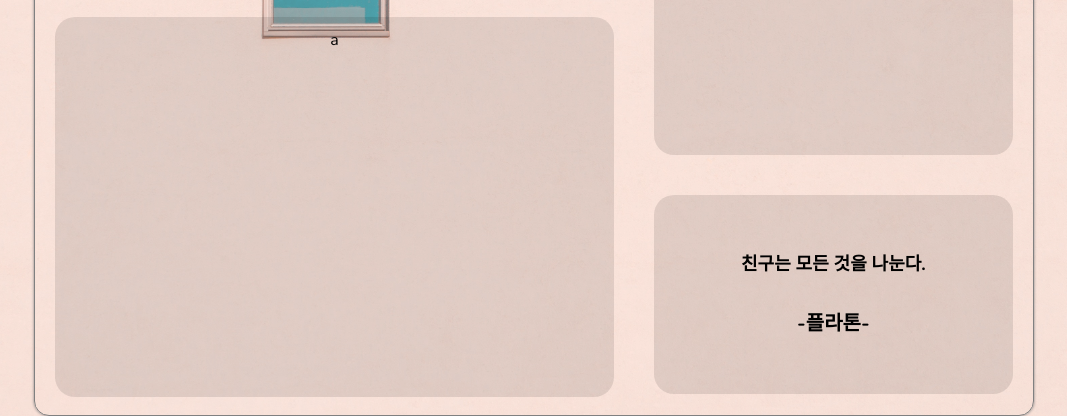
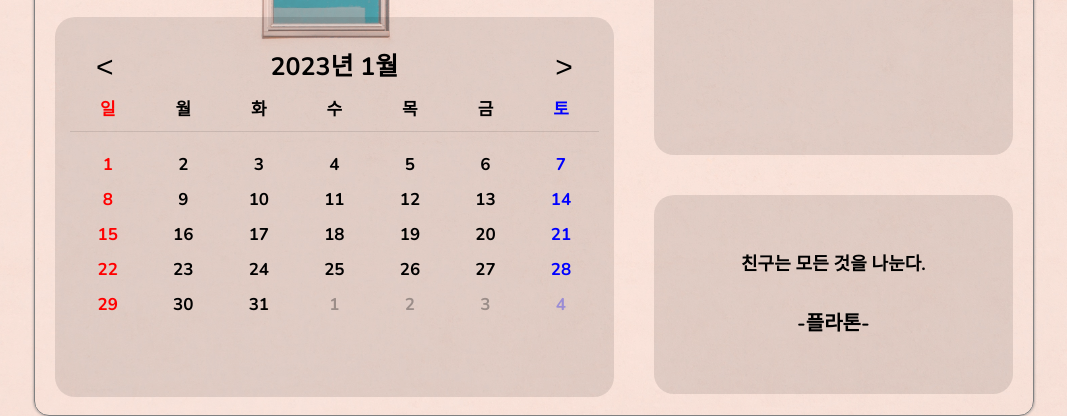
Before and after one commit to kiryong159/javac, a plain HTML site: page index.html in a window 1280 px wide. Shown: the part 384-800 px from the top of the page, without its empty margins (106-1173 px from the left). Drawn offline with nearby package versions, Linux system fonts and the light colour scheme.

Commit message:
캘린더완성

```diff
--- /dev/null
+++ b/css/cal.css
@@ -0,0 +1,90 @@
+.calinder {
+  display: flex;
+  flex-direction: column;
+  align-items: center;
+}
+
+.cal-nav {
+  width: 100%;
+  display: flex;
+  align-items: center;
+  justify-content: space-between;
+  height: 20%;
+}
+
+.nav-btn {
+  margin: 20px;
+}
+
+.nav-year-month {
+  font-size: 25px;
+  font-weight: bold;
+}
+.cal-day {
+  width: 100%;
+  display: flex;
+  flex-direction: column;
+  height: 80%;
+}
+
+.days-box {
+  display: flex;
+  justify-content: center;
+  align-items: center;
+  height: 30px;
+  border-bottom: 1px solid rgba(0, 0, 0, 0.1);
+  padding-bottom: 15px;
+  margin-bottom: 15px;
+}
+.days {
+  display: flex;
+  justify-content: center;
+  width: calc(100% / 7);
+  font-size: 17px;
+  font-weight: bold;
+}
+.days:first-child {
+  color: red;
+}
+
+.days:last-child {
+  color: blue;
+}
+
+.dates-box {
+  display: flex;
+  flex-wrap: wrap;
+}
+
+.dates {
+  display: flex;
+  width: calc(100% / 7);
+  justify-content: center;
+  align-items: center;
+  height: 35px;
+  font-size: 17px;
+  font-weight: bold;
+}
+.dates:nth-child(7n + 1) {
+  color: red;
+}
+
+.dates:nth-child(7n) {
+  color: blue;
+}
+
+.disable {
+  opacity: 0.3;
+}
+
+.nav-btn {
+  background-color: transparent;
+  border: none;
+  font-size: 30px;
+  transition: all 1s ease;
+}
+
+.nav-btn:hover {
+  transform: scale(1.5);
+  color: red;
+}
--- a/index.html
+++ b/index.html
@@ -28,7 +28,25 @@
             <span></span>
           </div>
         </div>
-        <div class="calinder">a</div>
+        <div class="calinder">
+          <div class="cal-nav">
+            <button class="nav-btn go-prev">&lt;</button>
+            <div class="nav-year-month"></div>
+            <button class="nav-btn go-next">&gt;</button>
+          </div>
+          <div class="cal-day">
+            <div class="days-box">
+              <div class="days">일</div>
+              <div class="days">월</div>
+              <div class="days">화</div>
+              <div class="days">수</div>
+              <div class="days">목</div>
+              <div class="days">금</div>
+              <div class="days">토</div>
+            </div>
+            <div class="dates-box"></div>
+          </div>
+        </div>
       </div>
       <div class="right">
         <div class="form-box">
@@ -43,8 +61,8 @@
         </div>
         <div class="quote-box">
           <div class="quote-box-box">
-            <span>a</span>
-            <span>b</span>
+            <span></span>
+            <span></span>
           </div>
         </div>
       </div>
@@ -55,6 +73,7 @@
   <script src="js/background.js"></script>
   <script src="js/quote.js"></script>
   <script src="js/todo.js"></script>
+  <script src="js/calinder.js"></script>
   <script
     src="https://kit.fontawesome.com/157b3c4d50.js"
     crossorigin="anonymous"
--- /dev/null
+++ b/js/calinder.js
@@ -0,0 +1,77 @@
+//const utc = Cdate.getTime() + Cdate.getTimezoneOffset() * 60 * 1000;
+// UTC표준시 도출(UCT와 우리나라 시간차이 인듯?)
+const Cdate = new Date();
+// 오늘 날자
+
+let thisMonth = new Date(
+  Cdate.getFullYear(),
+  Cdate.getMonth(),
+  Cdate.getDate()
+);
+
+let currentYear = thisMonth.getFullYear();
+let currentMonth = thisMonth.getMonth();
+let currentDate = thisMonth.getDate();
+
+renderCAL(thisMonth);
+function renderCAL(thisMonth) {
+  //렌더링을 위한 데이터 정리
+  currentYear = thisMonth.getFullYear();
+  currentMonth = thisMonth.getMonth();
+  currentDate = thisMonth.getDate();
+  // 지난달 마지막날의 요일,날자
+  const lastday = new Date(currentYear, currentMonth, 0);
+  const prevDate = lastday.getDate();
+  const prevDay = lastday.getDay();
+  // 이번달 마지막날의 요일,날자
+  const currentendday = new Date(currentYear, currentMonth + 1, 0);
+  const nextDate = currentendday.getDate();
+  const nextDay = currentendday.getDay();
+  //console.log(prevDate, prevDay, nextDate, nextDay);
+
+  const navYearMonth = document.querySelector(".nav-year-month");
+  navYearMonth.innerText = `${currentYear}년 ${currentMonth + 1}월`;
+
+  const calinderDates = document.querySelector(".dates-box");
+  calinderDates.innerHTML = "";
+
+  if (prevDay !== 6) {
+    for (let i = prevDate - prevDay; i <= prevDate; i++) {
+      calinderDates.innerHTML =
+        calinderDates.innerHTML +
+        '<div class="dates prev disable">' +
+        i +
+        "</div>";
+    }
+  }
+
+  for (let i = 1; i <= nextDate; i++) {
+    calinderDates.innerHTML =
+      calinderDates.innerHTML + '<div class="dates current">' + i + "</div>";
+  }
+
+  if (nextDay !== 6) {
+    for (let i = 1; i <= 6 - nextDay; i++) {
+      calinderDates.innerHTML =
+        calinderDates.innerHTML +
+        '<div class="dates next disable">' +
+        i +
+        "</div>";
+    }
+  }
+}
+const goPrev = document.querySelector(".go-prev");
+const goNext = document.querySelector(".go-next");
+
+goPrev.addEventListener("click", prevcal);
+goNext.addEventListener("click", nextcal);
+
+function prevcal() {
+  thisMonth = new Date(currentYear, currentMonth - 1, 1);
+  renderCAL(thisMonth);
+}
+
+function nextcal() {
+  thisMonth = new Date(currentYear, currentMonth + 1, 1);
+  renderCAL(thisMonth);
+}
--- a/style.css
+++ b/style.css
@@ -5,6 +5,7 @@
 @import "css/quote.css";
 @import "css/calinder.css";
 @import "css/todo.css";
+@import "css/cal.css";
 
 * {
   box-sizing: border-box;
```
